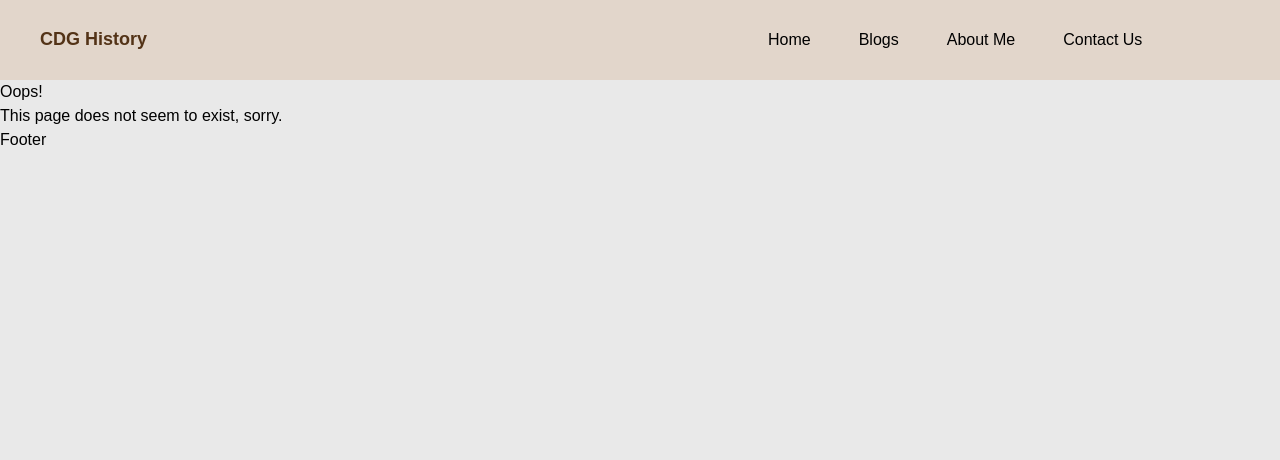
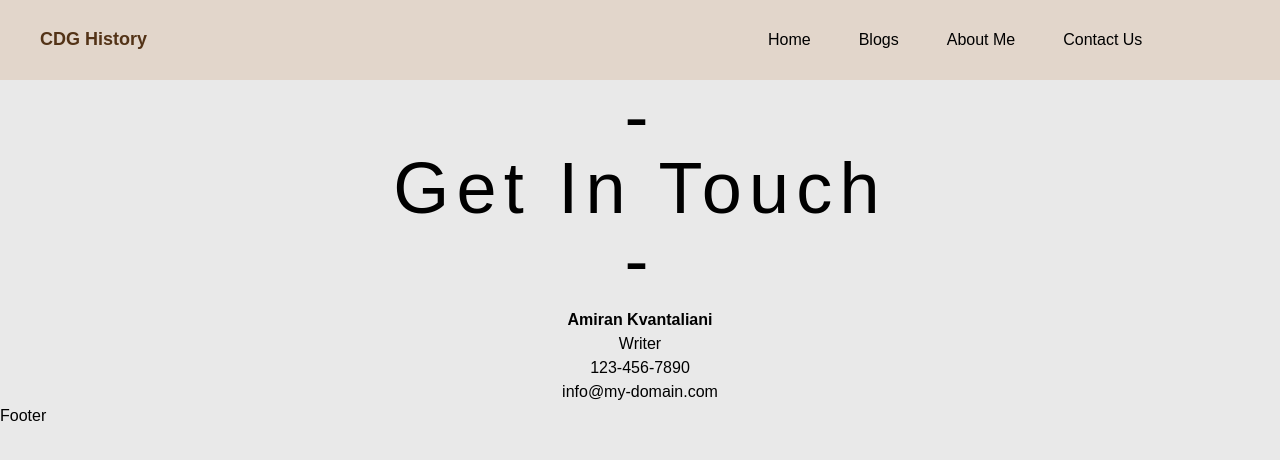
Before and after one commit to Gvantsa-Gongadze/cdg-history-blogs, a Next.js app: page /contact in a window 1280 px wide. Before the commit this address had no page. Shown: the top 460 px of the page. Built offline with nearby package versions, Linux system fonts and the light colour scheme.

Commit message:
feat: created contact us page layput

```diff
--- /dev/null
+++ b/src/pages/contact.tsx
@@ -0,0 +1,21 @@
+import Image from 'next/image'
+
+const ContactUs = () => {
+  return (
+    <div className='flex flex-col justify-center items-center'>
+      <div className='flex flex-col items-center text-7xl tracking-widest mb-3'>
+        <div>-</div>
+        <div>Get In Touch</div>
+        <div>-</div>
+      </div>
+      <div className='flex flex-col justify-center items-center'>
+        <div className='font-bold'>Amiran Kvantaliani</div>
+        <div>Writer</div>
+        <div>123-456-7890</div>
+        <div>info@my-domain.com</div>
+      </div>
+    </div>
+  )
+}
+
+export default ContactUs
```
